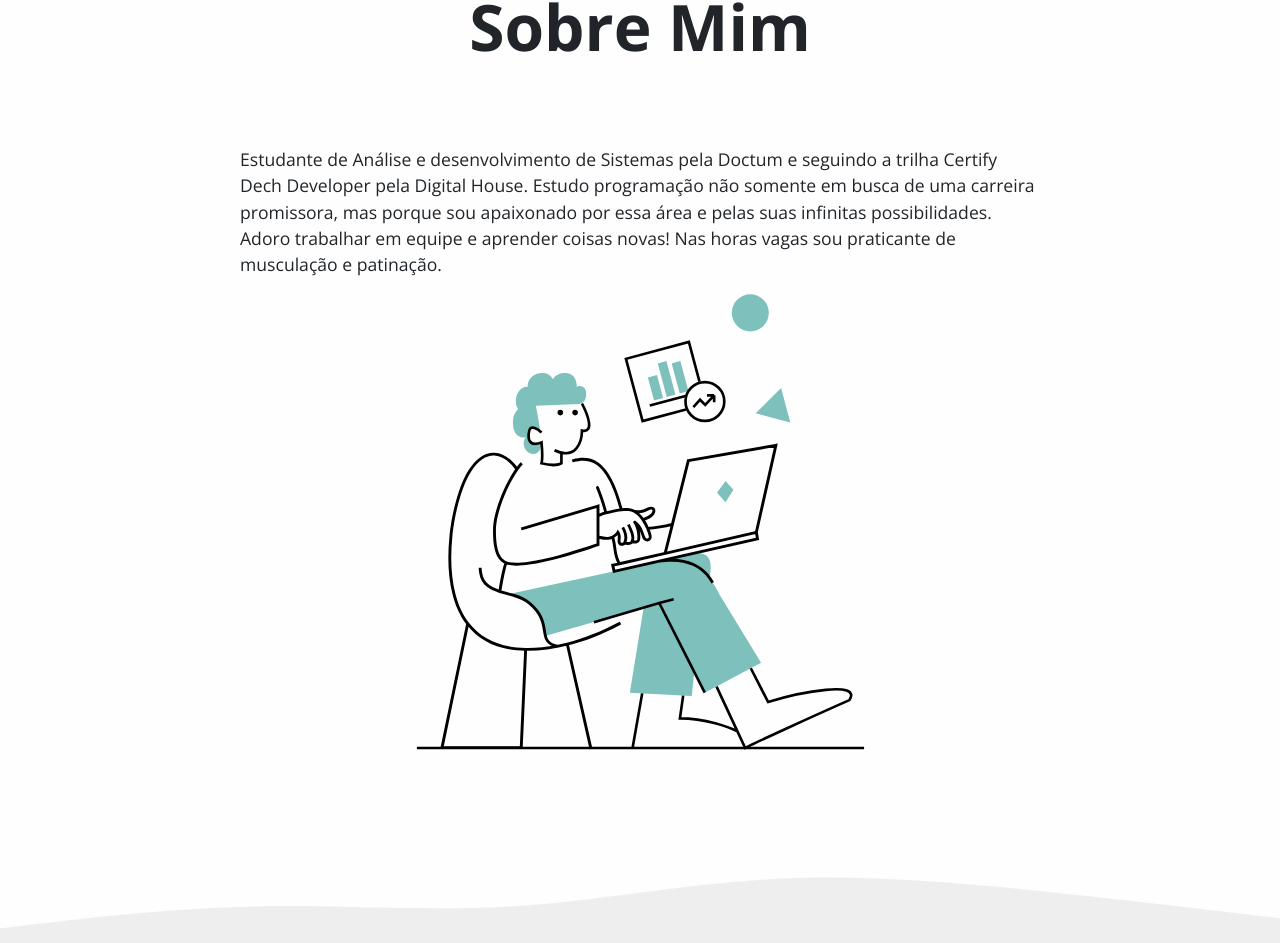
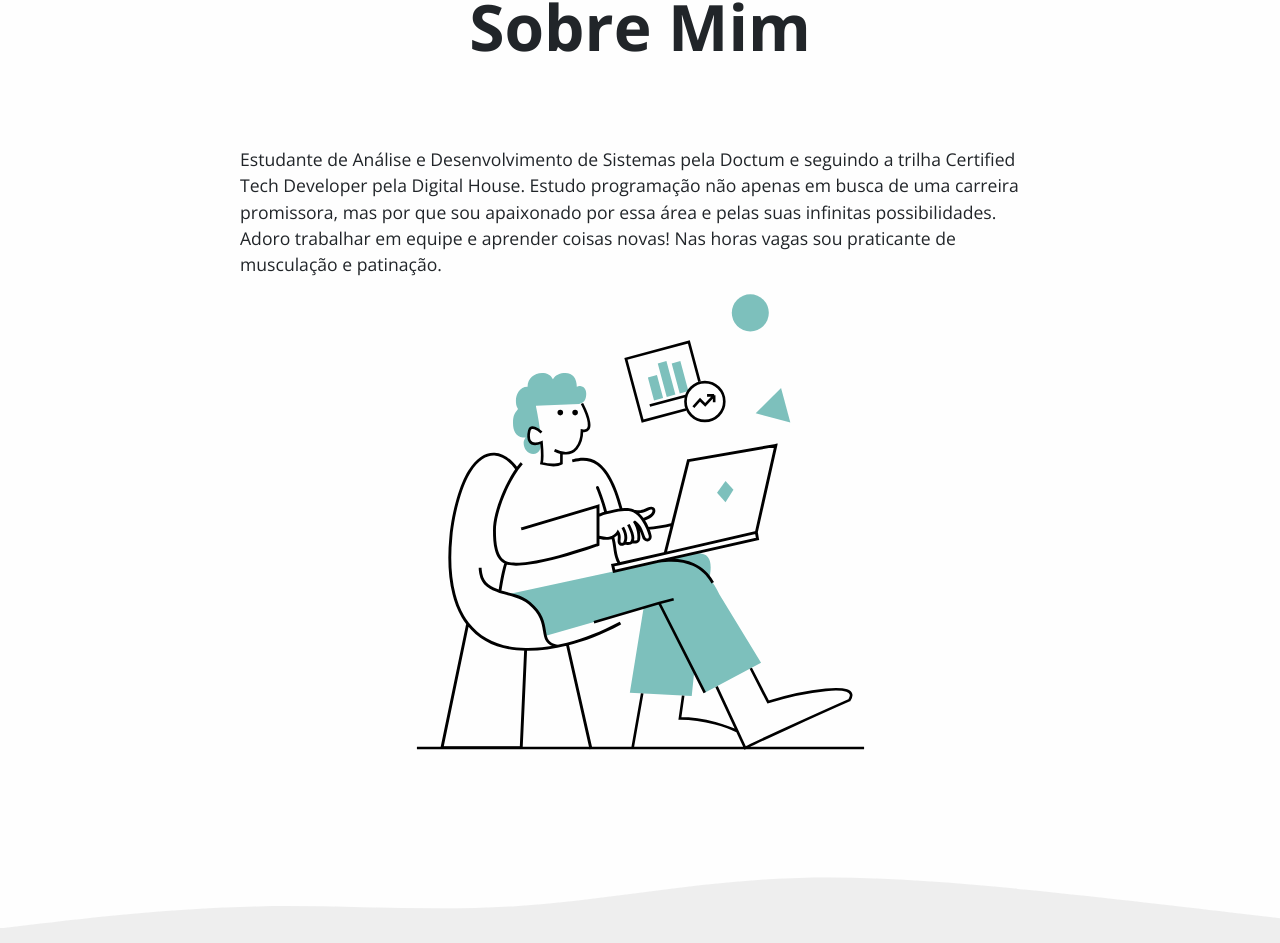
Before and after one commit to aloisiot/portfolio, a React (Create React App) app: page / in a window 1280 px wide. Shown: the part 931-1874 px from the top of the page. Built offline with nearby package versions, Linux system fonts and the light colour scheme.

Commit message:
Corrigindo erros sintaticos e ortograficos no texto

```diff
--- a/src/components/AboutMe/index.jsx
+++ b/src/components/AboutMe/index.jsx
@@ -6,7 +6,7 @@ const AboutMe = () => {
     return(
         <section id="about-me" className="d-flex align-items-center flex-column">
             <h2 className="title">Sobre Mim</h2>
-            <p>Estudante de Análise e desenvolvimento de Sistemas pela Doctum e seguindo a trilha Certify Dech Developer pela Digital House.  Estudo programação não somente em busca de uma carreira promissora, mas porque sou   apaixonado por essa área e pelas suas infinitas possibilidades. Adoro trabalhar em equipe e aprender coisas novas! Nas horas vagas sou praticante de musculação e patinação.</p>
+            <p>Estudante de Análise e Desenvolvimento de Sistemas pela Doctum e seguindo a trilha Certified Tech Developer pela Digital House. Estudo programação não apenas em busca de uma carreira promissora, mas por que sou apaixonado por essa área e pelas suas infinitas possibilidades. Adoro trabalhar em equipe e aprender coisas novas! Nas horas vagas sou praticante de musculação e patinação.</p>
             <img className="ilustration" src={devIlustration} alt="Ilustração 'O desenvolvedor'" />
         </section>
     );
```
